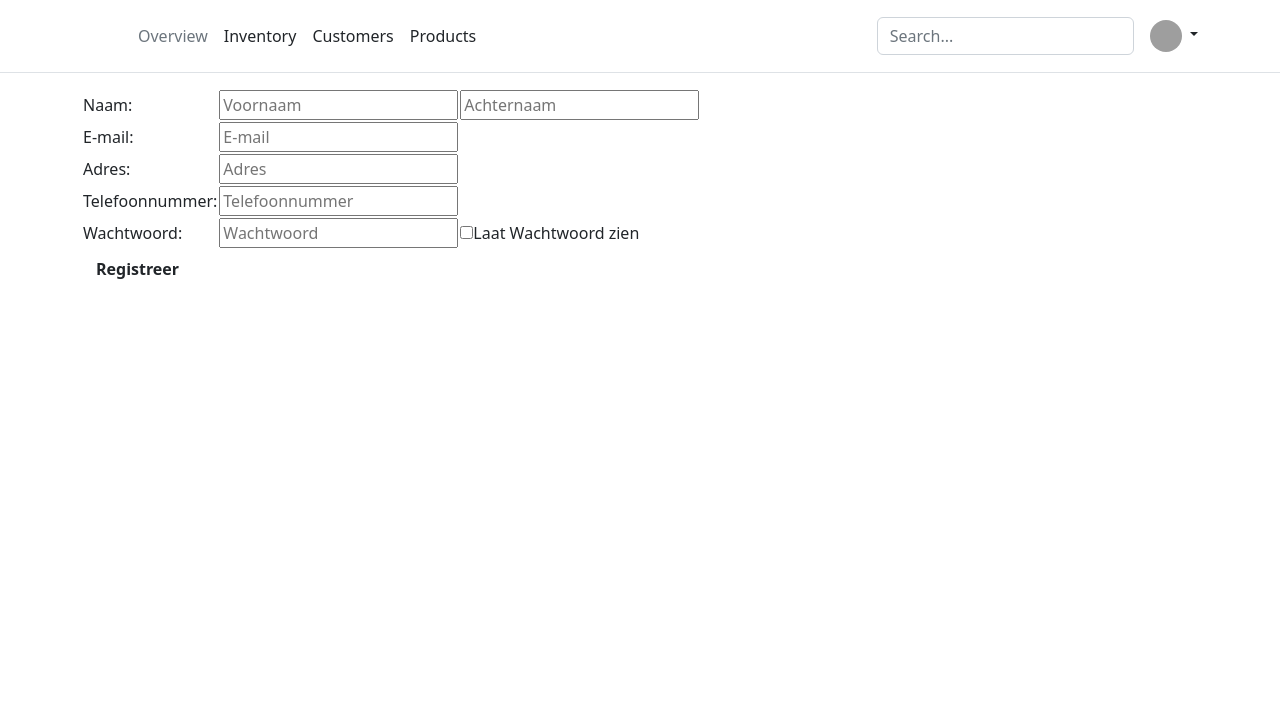
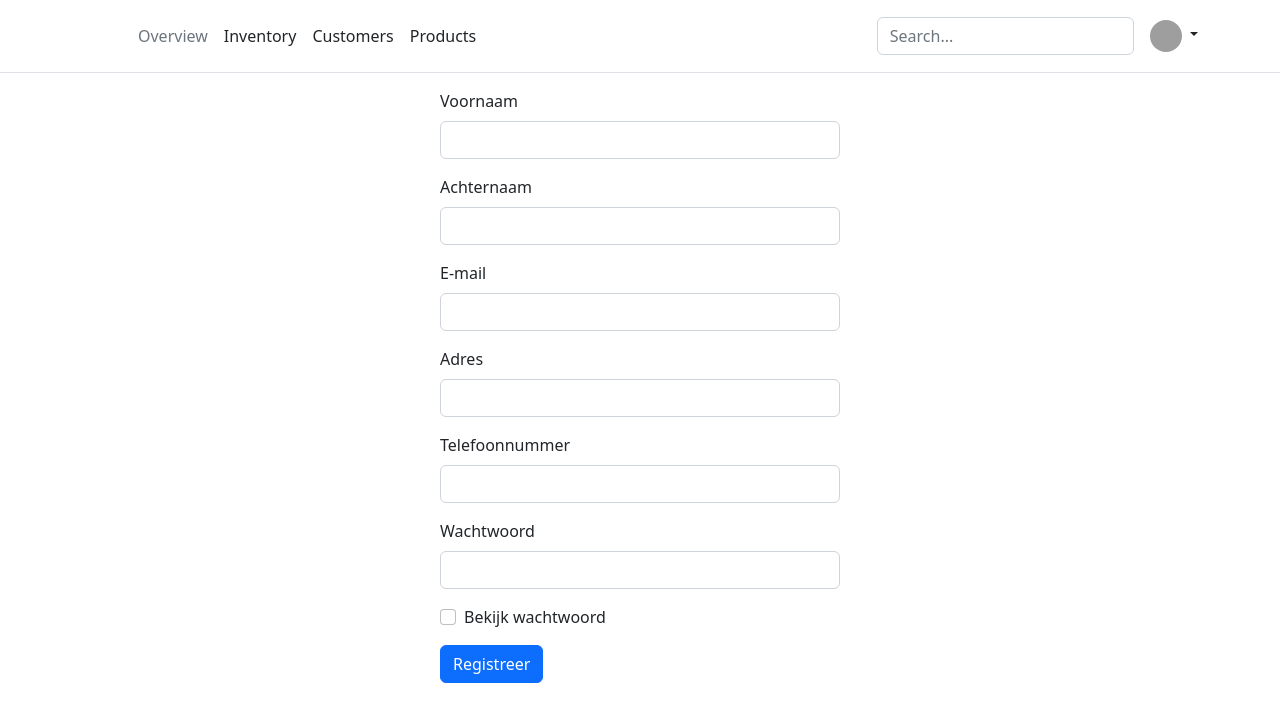
Before and after one commit to RomanoDekkers/Project_8, a PHP site: page /registreren.php in a window 1280 px wide. Shown: the top 722 px of the page. Run offline with PHP 8.4, Linux system fonts and the light colour scheme; grey boxes are pictures that could not be loaded.

Commit message:
Registreren en accountbeheer
Registreren is definitief klaar.
Accountbeheer is een begin aan gemaakt.

```diff
--- a/registreren.php
+++ b/registreren.php
@@ -50,36 +50,38 @@
     <title>Registreren</title>
 </head>
 <body>
-    <div class="container">
-        <form class="" method="POST" action="registreren.php" autocomplete="off">
-            <table>
-                <tr>
-                    <td>Naam: </td>
-                    <td><input class="transparent-input" type="text" placeholder="Voornaam" name="Voornaam" required></td>
-                    <td><input class="transparent-input" type="text" placeholder="Achternaam" name="Achternaam" required></td>
-                </tr>
-                <tr>
-                    <td>E-mail: </td>
-                    <td><input class="transparent-input" type="text" placeholder="E-mail" name="Mail" required></td>
-                </tr>
-                <tr>
-                    <td>Adres: </td>
-                    <td><input class="transparent-input" type="text" placeholder="Adres" name="Adres" required></td>
-                </tr>
-                <tr>
-                    <td>Telefoonnummer: </td>
-                    <td><input class="transparent-input" type="text" placeholder="Telefoonnummer" name="Telefoonnummer" required></td>
-                </tr>
-                <tr>
-                    <td>Wachtwoord: </td>
-                    <td><input class="transparent-input" id="ZichtbaarWW" type="password" placeholder="Wachtwoord" name="Wachtwoord" required></td>
-                    <td><input type="checkbox" onclick="myFunction()">Laat Wachtwoord zien</td>
-                </tr>
-                <tr>
-                    <td><input type="submit" class="btn knop fw-bold" id="btnSubmit" value="Registreer" name="Registreer"></td>
-                </tr>
-            </table>
-        </form>
-    </div>
+<div class="container">
+    <form name="Registreren" style="margin: auto; width: 400px;" method="POST" action="registreren.php" autocomplete="off">
+        <div class="mb-3">
+            <label for="VoorbeeldVoornaam1" class="form-label">Voornaam</label>
+            <input type="Text" name="Voornaam" class="form-control" aria-describedby="VoornaamHelp" required>
+        </div>
+        <div class="mb-3">
+            <label for="VoorbeeldAchternaam1" class="form-label">Achternaam</label>
+            <input type="Text" name="Achternaam" class="form-control" aria-describedby="AchternaamHelp" required>
+        </div>
+        <div class="mb-3">
+            <label for="VoorbeeldEmail1" class="form-label">E-mail</label>
+            <input type="Mail" name="Mail" class="form-control" aria-describedby="EmailHelp" required>
+        </div>
+        <div class="mb-3">
+            <label for="VoorbeeldAdres1" class="form-label">Adres</label>
+            <input type="text" name="Adres" class="form-control" aria-describedby="AdresHelp" required>
+        </div>
+        <div class="mb-3">
+            <label for="VoorbeeldTelefoon1" class="form-label">Telefoonnummer</label>
+            <input type="phone" name="Telefoonnummer" class="form-control" aria-describedby="TelefoonHelp" required>
+        </div>
+        <div class="mb-3">
+            <label for="VoorbeeldWachtwoord1" class="form-label">Wachtwoord</label>
+            <input type="password" class="form-control" id="ZichtbaarWW" name="Wachtwoord" required>
+        </div>
+        <div class="mb-3 form-check">
+            <input type="checkbox" class="form-check-input" id="exampleWachtwoordZien1" onclick="myFunction()">
+            <label class="form-check-label">Bekijk wachtwoord</label>
+        </div>
+            <button type="submit" name="Registreer" class="btn btn-primary">Registreer</button>
+    </form>
+</div>
 </body>
 </html>
```
Also changed, not shown: accountbeheer.php (added, +16 -0 lines).
